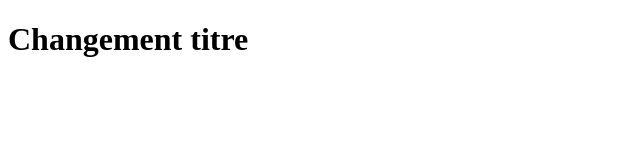
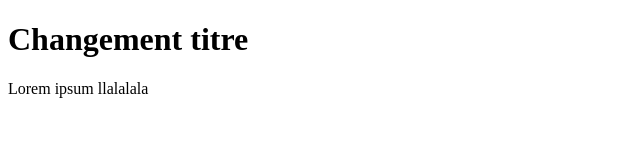
Before and after one commit to gomargomar3005/exo_git_0723, a plain HTML site: page index.html in a window 1280 px wide. Shown: the whole page, without its empty margins (0-640 px from the left). Drawn offline with Linux system fonts and the light colour scheme.

Commit message:
Added a paragraph of text

```diff
--- a/index.html
+++ b/index.html
@@ -8,5 +8,6 @@
 </head>
 <body>
     <h1>Changement titre</h1>
+    <div>Lorem ipsum llalalala</div>
 </body>
 </html>
```
